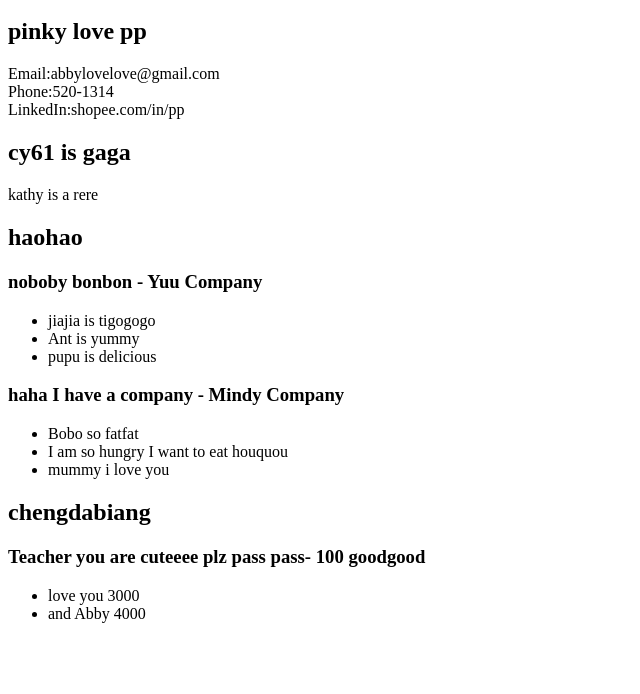
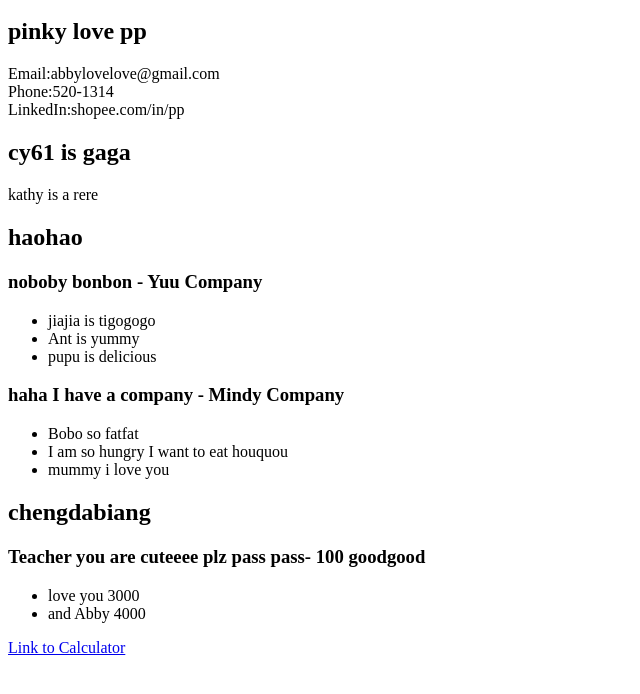
Before and after one commit to Pinky708/pinky, a plain HTML site: page index.html in a window 1280 px wide. Shown: the part 48-742 px from the top of the page, without its empty margins (0-640 px from the left). Drawn offline with Linux system fonts and the light colour scheme.

Commit message:
Update index.html

```diff
--- a/index.html
+++ b/index.html
@@ -33,3 +33,5 @@
     </ul>
   </body>
 </html>
+
+<a href="https://pinky708.github.io/whhhhhh/">Link to Calculator</a>
```
